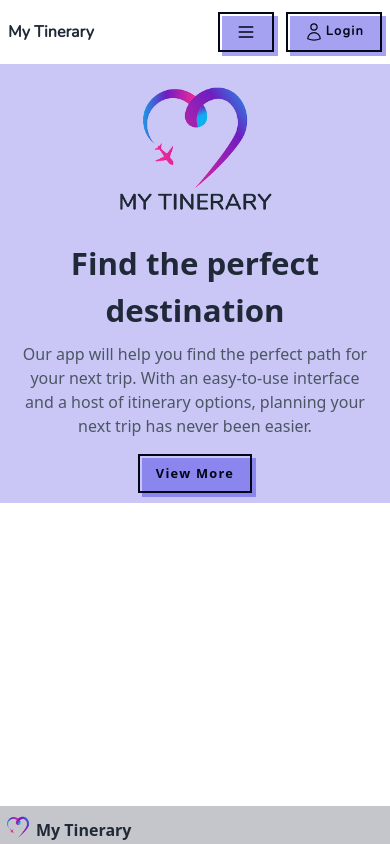
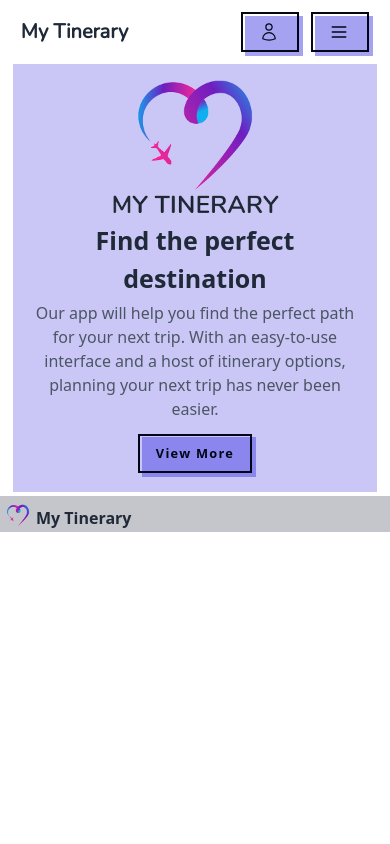
Before and after one commit to MorganaLA/mytinerary-morganaAlemann, a React (Vite) app: page /cities in a window 390 px wide. Built offline with nearby package versions, Linux system fonts and the light colour scheme.

Commit message:
Menu & MenuH

```diff
--- a/src/App.css
+++ b/src/App.css
@@ -2,14 +2,14 @@
   width: 100%;
   max-width: 1280px;
   margin: 0 auto;
-  padding: .5rem 2rem 0;
+  padding: .5rem 1.5rem 0;
   text-align: center;
   height: 100%;
 }
 
-@media only screen and (max-width: 600px) {
+@media only screen and (max-width: 400px) {
  #root{
   width: 100%;
-  padding: 0;
+  padding: 0rem .8rem;
 }
 }
--- a/src/components/Button.jsx
+++ b/src/components/Button.jsx
@@ -1,18 +1,13 @@
-function Button({ img, title, to }) {
-    return (
-        <a className="button group relative inline-block focus:outline-none focus:ring"
-            href={to}
-        >
-            <span
-                className="absolute inset-0 translate-x-1 translate-y-1 bg-indigo-600/50 transition-transform group-hover:translate-y-0 group-hover:translate-x-0"
-            ></span>
+import React from 'react';
 
-            <span className="button-text relative flex items-center gap-0.5 border-2 border-current px-4 py-2 text-sm font-bold tracking-widest text-slate-950 group-active:text-opacity-75"
-            >   {img}
-                {title}
-            </span>
-        </a>
-    )
-}
+const Button = ({ img, text, to, onClick }) => (
+    <button className="button h-10 group relative inline-block focus:outline-none focus:ring" onClick={onClick}>
+        <span className="absolute inset-0 translate-x-1 translate-y-1 bg-indigo-600/50 transition-transform group-hover:translate-y-0 group-hover:translate-x-0"></span>
+        <span className="button-text relative flex items-center gap-0.5 border-2 border-current px-4 py-2 text-sm font-bold tracking-widest text-slate-950 group-active:text-opacity-75">
+            {img}
+            <a href={to}>{text}</a>
+        </span>
+    </button>
+);
 
-export default Button
+export default Button;
--- a/src/components/Footer.jsx
+++ b/src/components/Footer.jsx
@@ -1,7 +1,7 @@
 import '../styles/Footer.css'
 function Footer() {
   return (
-    <div className="footer m-0 border-t-2 border-white z-10 absolute w-full right-0 gap-x-0 flex h-10 bg-gray-500/40 bottom-0 place-items-start">
+    <div className="footer m-0 border-t-4 md:border-t-8 border-white z-10 absolute w-full right-0 gap-x-0 flex h-10 sm:h-[2.9rem] md:h-[6rem] lg:h-[8rem] bg-gray-500/40 md:bottom-0 bottom-auto place-items-start">
         <img className="w-8 mt-auto pb-1 pl-1" src="./../LogoF.png" alt="Logo" />
         <p className="footer-text text-base mt-auto pb-1 pl-1 font-semibold">My Tinerary</p>
     </div>
--- a/src/components/Link.jsx
+++ b/src/components/Link.jsx
@@ -1,8 +1,9 @@
-const Link = ({title, to}) => {
+import React from 'react';
 
-    return (
-        <a className='header-link p-2 mr-2' href={to}>{title}</a>
-    )
-}
+const Link = ({ title, to, className, onClick }) => (
+    <a className={className} href={to} onClick={onClick}>
+        {title}
+    </a>
+);
 
-export default Link
+export default Link;
--- a/src/components/Menu.jsx
+++ b/src/components/Menu.jsx
@@ -1,59 +1,14 @@
-import React, { useState } from 'react';
+import React from 'react'
 import Link from './Link';
-import Button from './Button';
 
-const Menu = () => {
-    const [isOpen, setIsOpen] = useState(false);
+function Menu() {
     const links = [
         { title: 'Home', to: '/home' },
         { title: 'Cities', to: '/cities' },
     ];
+  return (
+        links.map((link) => (<Link className="hidden sm:flex flex-row mr-4 sm:text-base" key={link.title} title={link.title} to={link.to}/>))
+     )
+}
 
-    const toggleMenu = () => {
-        setIsOpen(!isOpen);
-    };
-
-    const ImgMenu = () => (<svg
-        className="h-5 w-5 content-center"
-        fill="none"
-        viewBox="0 0 24 24"
-        stroke="currentColor"
-    >
-        <path
-            strokeLinecap="round"
-            strokeLinejoin="round"
-            strokeWidth="2"
-            d="M4 6h16M4 12h16M4 18h16"
-        />
-    </svg>)
-
-    return (
-        <div className="relative mr-3 my-2 flex justify-center">
-            <Button
-                img={<ImgMenu />}
-                onClick={toggleMenu}
-
-            />
-
-            {isOpen && (
-                <div className="absolute z-10 right-0 mt-2 w-48 bg-white border rounded shadow-lg">
-                    <ul>
-                        {links.map((link) => (
-                            <li key={link.title}>
-                                <Link
-                                    to={link.to}
-                                    className="block px-4 py-2 text-gray-800 hover:bg-gray-100"
-                                    onClick={toggleMenu}
-                                >
-                                    {link.title}
-                                </Link>
-                            </li>
-                        ))}
-                    </ul>
-                </div>
-            )}
-        </div>
-    );
-};
-
-export default Menu;
+export default Menu
--- /dev/null
+++ b/src/components/MenuH.jsx
@@ -0,0 +1,60 @@
+import React, { useState } from 'react';
+import Link from './Link';
+import Button from './Button';
+
+const MenuH = () => {
+    const [isOpen, setIsOpen] = useState(false);
+    const links = [
+        { title: 'Home', to: '/home' },
+        { title: 'Cities', to: '/cities' },
+    ];
+
+    const toggleMenu = () => {
+        setIsOpen(!isOpen);
+    };
+
+    const ImgMenu = () => (
+        <svg
+            className="h-5 w-5 content-center"
+            fill="none"
+            viewBox="0 0 24 24"
+            stroke="currentColor"
+        >
+            <path
+                strokeLinecap="round"
+                strokeLinejoin="round"
+                strokeWidth="2"
+                d="M4 6h16M4 12h16M4 18h16"
+            />
+        </svg>
+    );
+
+    return (
+        <div className="sm:hidden relative ml-3 my-2 flex justify-center">
+            <Button
+                img={<ImgMenu />}
+                onClick={toggleMenu}
+                className="sm:hidden"
+            />
+
+            {isOpen && (
+                <div className=" absolute z-10 right-0 mt-2 w-32 bg-white/70 rounded ring-8 ring-white/70 shadow-fxs transform translate-y-11 translate-x-1.5 transition-transform origin-top">
+                    <ul>
+                        {links.map((link) => (
+                            <li key={link.title}>
+                                <Link
+                                    to={link.to}
+                                    title={link.title}
+                                    className="block px-4 py-2 text-gray-800 hover:bg-indigo-600/20"
+                                    onClick={toggleMenu}
+                                />
+                            </li>
+                        ))}
+                    </ul>
+                </div>
+            )}
+        </div>
+    );
+};
+
+export default MenuH;
--- a/src/components/Navbar.jsx
+++ b/src/components/Navbar.jsx
@@ -1,6 +1,7 @@
 import React from 'react';
 import Title from './Title';
 import Button from './Button';
+import MenuH from './MenuH';
 import Menu from './Menu';
 
 function Navbar() {
@@ -21,6 +22,7 @@ function Navbar() {
           className="flex flex-row items-center mx-2"
           to='/Login'
         />
+        <MenuH />
       </nav>
     </header>
   );
--- a/src/components/Title.jsx
+++ b/src/components/Title.jsx
@@ -1,6 +1,6 @@
 function Title() {
   return (
-    <h1 className="text-base sm:text-xl">My Tinerary</h1>
+    <h1 className="text-xl sm:text-xl">My Tinerary</h1>
   )
 }
 
--- a/src/pages/Index/Index.jsx
+++ b/src/pages/Index/Index.jsx
@@ -2,31 +2,31 @@ import Button from '../../components/Button'
 
 function Index() {
   return (
-    <section className='main bg-indigo-600/30 w-full'>
+    <section className='main bg-indigo-600/30 w-full h-full py-[.4rem] sm:py-[3.5rem] md:py-[5.5rem] lg:py-0'>
     <div
-      className="mx-auto max-w-screen-xl px-4 pt-0 pb-2.5 sm:px-6 lg:py-8 lg:px-8"
+      className="mx-auto max-w-screen-xl max-h-screen-xl px-4 pt-0 pb-3 md:pb-10 md:px-16 lg:px-8"
     >
-      <div className="grid grid-cols-1 lg:grid-cols-2 lg:gap-16">
+      <div className="grid grid-cols-1 lg:grid-cols-2 lg:gap-8">
         <div
           className="relative h-full overflow-hidden rounded-lg sm:h-80 lg:order-last lg:h-full"
         >
           <img
             alt="Logo"
             src="../Logo2bgr.png"
-            className="flex inset-0 h-44 w-44 object-contain mx-auto"
+            className="flex inset-0 h-48 w-48 mt-[-1rem] sm:h-64 sm:w-64 md:h-80 md:w-80 lg:my-16 object-contain mx-auto"
           />
         </div>
 
-        <div className="lg:py-24">
-          <h2 className="text-3xl font-bold sm:text-4xl">Find the perfect destination</h2>
+        <div className="lg:py-20 lg:px-14 mt-[-1.5rem] sm:mt-[-5.5rem] md:mt-[-2.6rem] lg:mt-6">
+          <h2 className="text-2xl font-bold sm:text-3xl">Find the perfect destination</h2>
 
-          <p className="mt-2 text-gray-600">
+          <p className="mt-1 sm:mt-4 sm:text-xl text-gray-600">
             Our app will help you find the perfect path for your next trip. With an easy-to-use interface and a host of itinerary options, planning your next trip has never been easier.
           </p>
 
-        <div className="mt-4">
+        <div className="mt-3">
           <Button
-           title='View More'
+           text='View More'
            to='/Cities'
           />
           </div>
--- a/tailwind.config.js
+++ b/tailwind.config.js
@@ -12,7 +12,7 @@ export default {
         custom: ['Nunito', 'sans-serif'],
       },
       screens: {
-        'sm': '600px',
+        'sm': '400px',
         'md': '768px',
         'lg': '1024px',
         'xl': '1280px',
@@ -27,6 +27,9 @@ export default {
       '3xl': '1.953rem',
       '4xl': '2.441rem',
       '5xl': '3.052rem',
+    },
+    boxShadow: {
+      'fxs': '0px 7px 5px 5px rgba(79,70,229,0.55)',
     }
     },
   },
```
